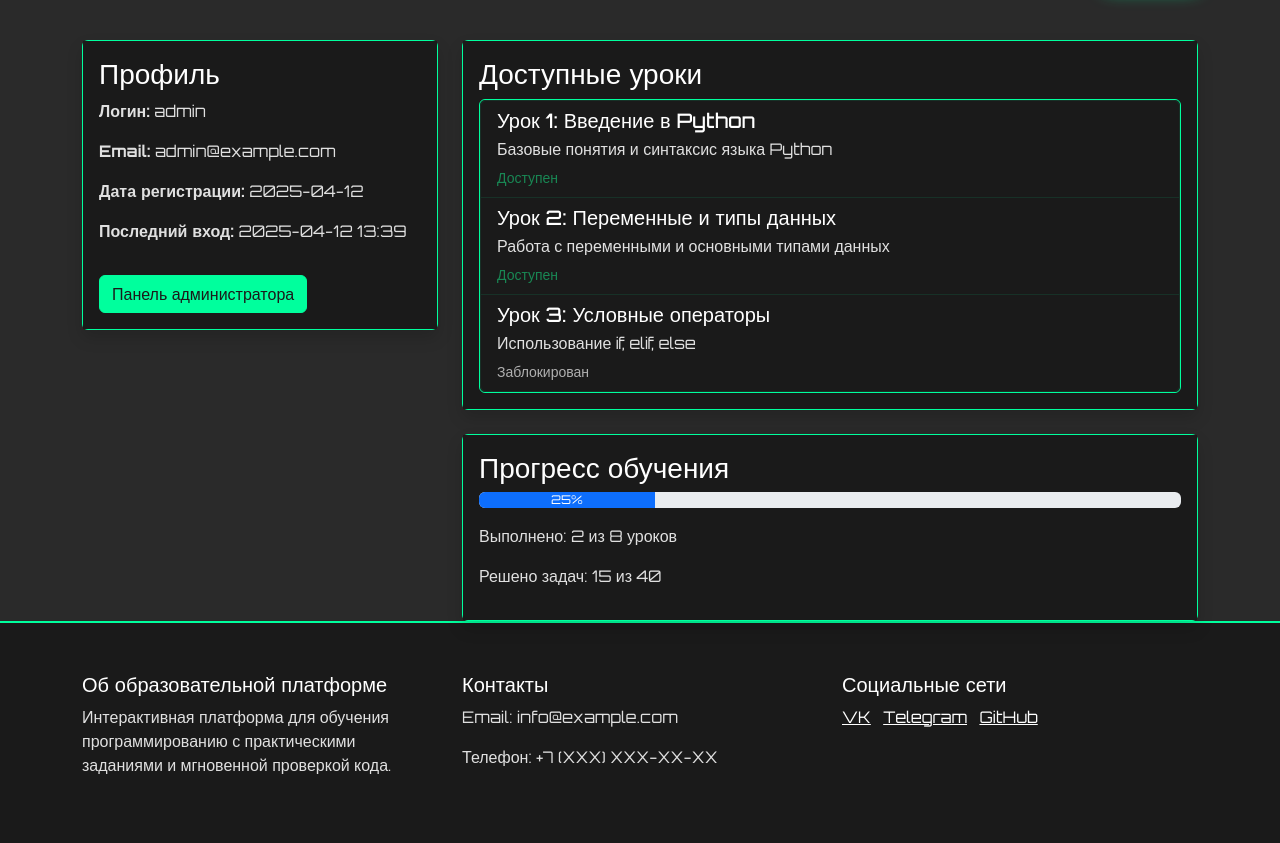
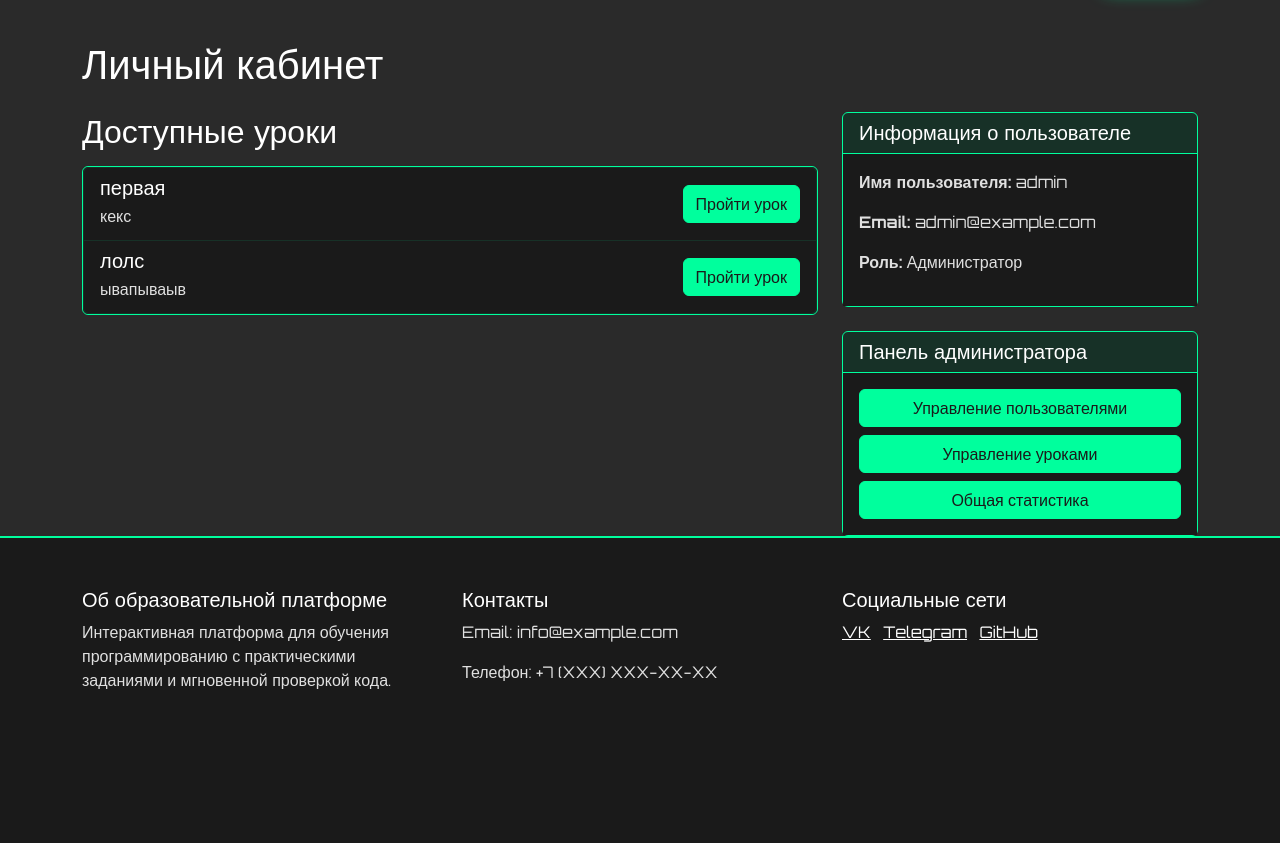
Before and after one commit to druswayne/project_site, a Flask app: page /dashboard in a window 1280 px wide. Shown: the part 58-901 px from the top of the page. After the commit the page ends 747 px from the top, so only its background shows below. Run offline with Flask 3, Linux system fonts and the light colour scheme; a user stored in the database is signed in.

Commit message:
тесты

```diff
--- a/app.py
+++ b/app.py
@@ -64,6 +64,12 @@ class Lesson(db.Model):
     # Практические задачи
     practice_tasks = db.relationship('PracticeTask', backref='lesson', lazy=True)
 
+    # ID предыдущего урока, который нужно пройти
+    required_lesson_id = db.Column(db.Integer, db.ForeignKey('lesson.id'), nullable=True)
+
+    # Связь с предыдущим уроком
+    required_lesson = db.relationship('Lesson', remote_side=[id], backref='next_lessons')
+
 class TheoryTest(db.Model):
     id = db.Column(db.Integer, primary_key=True)
     lesson_id = db.Column(db.Integer, db.ForeignKey('lesson.id'), nullable=False)
@@ -118,11 +124,14 @@ class TestResult(db.Model):
 class TaskTest(db.Model):
     id = db.Column(db.Integer, primary_key=True)
     task_id = db.Column(db.Integer, db.ForeignKey('practice_task.id'), nullable=False)
-    function = db.Column(db.String(200), nullable=False)  # Название функции с аргументами
+    function = db.Column(db.String(200), nullable=False)  # Название функции для теста
     input_data = db.Column(db.Text, nullable=False)  # Аргументы функции
     expected_output = db.Column(db.Text, nullable=False)
     is_hidden = db.Column(db.Boolean, default=False)
     order_number = db.Column(db.Integer, nullable=False)
+
+    def __repr__(self):
+        return f'<TaskTest {self.id}>'
 
 @login_manager.user_loader
 def load_user(user_id):
@@ -210,7 +219,30 @@ def logout():
 @app.route('/dashboard')
 @login_required
 def dashboard():
-    return render_template('dashboard.html')
+    # Получаем все уроки
+    lessons = Lesson.query.order_by(Lesson.order_number).all()
+
+    # Для каждого урока проверяем, может ли пользователь его пройти
+    for lesson in lessons:
+        # Проверяем, есть ли у пользователя доступ к уроку
+        lesson.can_access = True  # По умолчанию доступ разрешен
+
+        # Если урок требует прохождения предыдущего урока
+        if lesson.required_lesson_id:
+            # Проверяем, прошел ли пользователь предыдущий урок
+            required_lesson = Lesson.query.get(lesson.required_lesson_id)
+            if required_lesson:
+                # Проверяем, есть ли у пользователя прогресс по предыдущему уроку
+                lesson_progress = UserLessonProgress.query.filter_by(
+                    user_id=current_user.id,
+                    lesson_id=required_lesson.id
+                ).first()
+
+                # Если нет прогресса или урок не пройден, запрещаем доступ
+                if not lesson_progress or not lesson_progress.is_completed:
+                    lesson.can_access = False
+
+    return render_template('dashboard.html', lessons=lessons)
 
 def create_superadmin():
     """Создание супер-администратора при первом запуске"""
@@ -825,7 +857,7 @@ def add_task_test():
 
     test = TaskTest(
         task_id=task_id,
-        function=input_data,
+        function=task.function_name,  # Используем имя функции из задачи
         input_data=input_data,
         expected_output=expected_output,
         is_hidden=is_hidden,
@@ -900,7 +932,7 @@ def upload_task_tests():
         for test_data in tests:
             test = TaskTest(
                 task_id=task_id,
-                function=test_data['function'],
+                function=task.function_name,  # Используем имя функции из задачи
                 input_data=test_data['input_data'],
                 expected_output=test_data['expected_output'],
                 is_hidden=test_data['is_hidden'],
@@ -937,11 +969,13 @@ def parse_test_file(content):
             line = line.strip('()')
             function_part, expected_output = line.split(',', 1)
 
-            # Извлекаем аргументы
+            # Извлекаем имя функции и аргументы
+            function_name = function_part[:function_part.find('(')].strip()
             args = function_part[function_part.find('(')+1:function_part.rfind(')')].strip()
 
             test = {
                 'order_number': order_number,
+                'function': function_name,
                 'input_data': args,
                 'expected_output': expected_output.strip(),
                 'is_hidden': is_hidden
--- a/templates/dashboard.html
+++ b/templates/dashboard.html
@@ -4,58 +4,80 @@
 
 {% block content %}
 <div class="container mt-4">
+    <h1 class="mb-4">Личный кабинет</h1>
+
     <div class="row">
+        <div class="col-md-8">
+            <h2 class="mb-3">Доступные уроки</h2>
+
+            {% if lessons %}
+                <div class="list-group">
+                    {% for lesson in lessons %}
+                        <div class="list-group-item">
+                            <div class="d-flex justify-content-between align-items-center">
+                                <div>
+                                    <h5 class="mb-1">{{ lesson.title }}</h5>
+                                    <p class="mb-1">{{ lesson.description }}</p>
+                                    <small class="text-muted">
+                                        {% if lesson.required_lesson_id %}
+                                            Требуется пройти предыдущий урок
+                                        {% endif %}
+                                    </small>
+                                </div>
+                                <div>
+                                    {% if lesson.can_access %}
+                                        <a href="{{ url_for('view_lesson', lesson_id=lesson.id) }}" class="btn btn-primary">
+                                            Пройти урок
+                                        </a>
+                                    {% else %}
+                                        <button class="btn btn-secondary" disabled>
+                                            Недоступно
+                                        </button>
+                                    {% endif %}
+                                </div>
+                            </div>
+                        </div>
+                    {% endfor %}
+                </div>
+            {% else %}
+                <div class="alert alert-info">
+                    Пока нет доступных уроков. Ожидайте, пока администратор добавит новые уроки.
+                </div>
+            {% endif %}
+        </div>
+
         <div class="col-md-4">
-            <div class="card shadow mb-4">
+            <div class="card">
+                <div class="card-header">
+                    <h5 class="mb-0">Информация о пользователе</h5>
+                </div>
                 <div class="card-body">
-                    <h3 class="card-title">Профиль</h3>
-                    <p><strong>Логин:</strong> {{ current_user.username }}</p>
+                    <p><strong>Имя пользователя:</strong> {{ current_user.username }}</p>
                     <p><strong>Email:</strong> {{ current_user.email }}</p>
-                    <p><strong>Дата регистрации:</strong> {{ current_user.created_at.strftime('%Y-%m-%d') }}</p>
-                    <p><strong>Последний вход:</strong> {{ current_user.last_login.strftime('%Y-%m-%d %H:%M') if current_user.last_login else 'Нет' }}</p>
-
-                    {% if current_user.is_admin %}
-                        <a href="{{ url_for('admin_panel') }}" class="btn btn-primary mt-3">Панель администратора</a>
-                    {% endif %}
+                    <p><strong>Роль:</strong> {{ 'Администратор' if current_user.is_admin else 'Пользователь' }}</p>
                 </div>
             </div>
-        </div>
 
-        <div class="col-md-8">
-            <div class="card shadow mb-4">
-                <div class="card-body">
-                    <h3 class="card-title">Доступные уроки</h3>
-                    <div class="list-group">
-                        <!-- Здесь будут отображаться доступные уроки -->
-                        <div class="list-group-item">
-                            <h5 class="mb-1">Урок 1: Введение в Python</h5>
-                            <p class="mb-1">Базовые понятия и синтаксис языка Python</p>
-                            <small class="text-success">Доступен</small>
-                        </div>
-                        <div class="list-group-item">
-                            <h5 class="mb-1">Урок 2: Переменные и типы данных</h5>
-                            <p class="mb-1">Работа с переменными и основными типами данных</p>
-                            <small class="text-success">Доступен</small>
-                        </div>
-                        <div class="list-group-item">
-                            <h5 class="mb-1">Урок 3: Условные операторы</h5>
-                            <p class="mb-1">Использование if, elif, else</p>
-                            <small class="text-muted">Заблокирован</small>
+            {% if current_user.is_admin %}
+                <div class="card mt-4">
+                    <div class="card-header">
+                        <h5 class="mb-0">Панель администратора</h5>
+                    </div>
+                    <div class="card-body">
+                        <div class="d-grid gap-2">
+                            <a href="{{ url_for('user_list') }}" class="btn btn-primary">
+                                Управление пользователями
+                            </a>
+                            <a href="{{ url_for('lesson_list') }}" class="btn btn-primary">
+                                Управление уроками
+                            </a>
+                            <a href="{{ url_for('admin_panel') }}" class="btn btn-primary">
+                                Общая статистика
+                            </a>
                         </div>
                     </div>
                 </div>
-            </div>
-
-            <div class="card shadow">
-                <div class="card-body">
-                    <h3 class="card-title">Прогресс обучения</h3>
-                    <div class="progress mb-3">
-                        <div class="progress-bar" role="progressbar" style="width: 25%;" aria-valuenow="25" aria-valuemin="0" aria-valuemax="100">25%</div>
-                    </div>
-                    <p>Выполнено: 2 из 8 уроков</p>
-                    <p>Решено задач: 15 из 40</p>
-                </div>
-            </div>
+            {% endif %}
         </div>
     </div>
 </div>
```
Also changed, not shown: templates/edit_practice_tasks.html (+7 -2 lines), templates/user_list.html (+30 -20 lines), instance/app.db.
